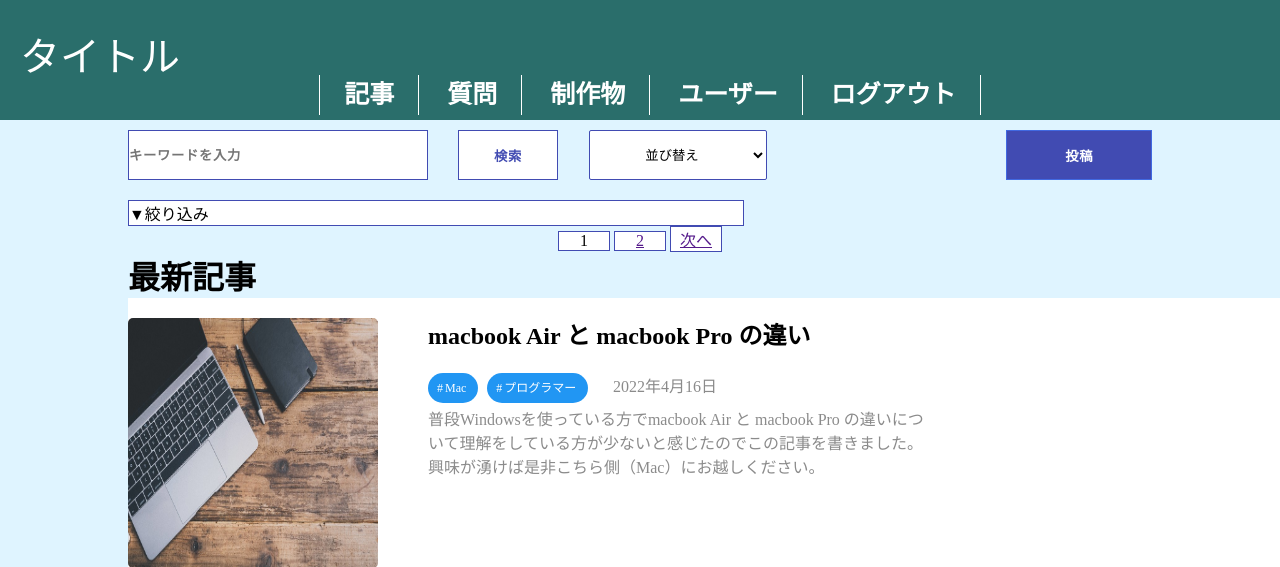
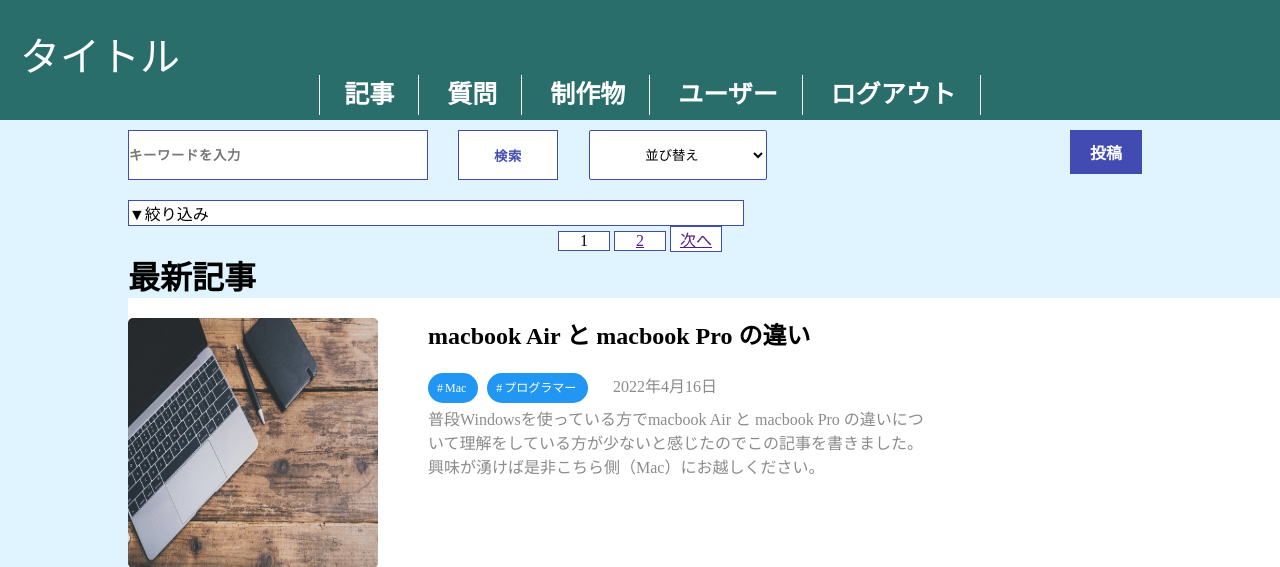
Before and after one commit to ohNarumi/PBL1, a PHP site: page /PBL1/ in a window 1280 px wide; the page is wider, and only the part inside the window is pictured. Shown: the top 567 px of that part. Run offline with PHP 8.4, Linux system fonts and the light colour scheme.

Commit message:
記事投稿画面にヘッダー挿入&記事一覧画面にリンク先設定

```diff
--- a/index.php
+++ b/index.php
@@ -37,7 +37,7 @@
 
                     <div class="btn_div">
                         <!-- 記事投稿画面がないため、リンク先を設定しない -->
-                        <button class="btn">投稿</button>
+                        <a href="./article_posting.php" class="a_btn">投稿</a>
                     </div>
                 </div>
 <div class="Gap-top">
```
Also changed, not shown: article_posting.php (+3 -4 lines).
